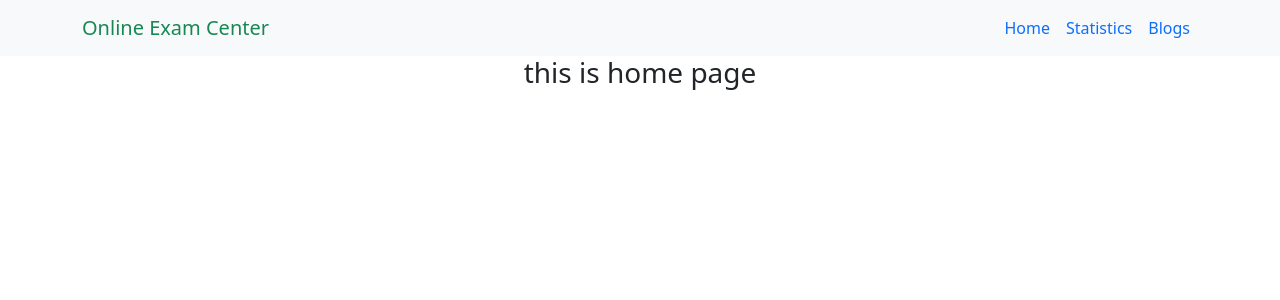
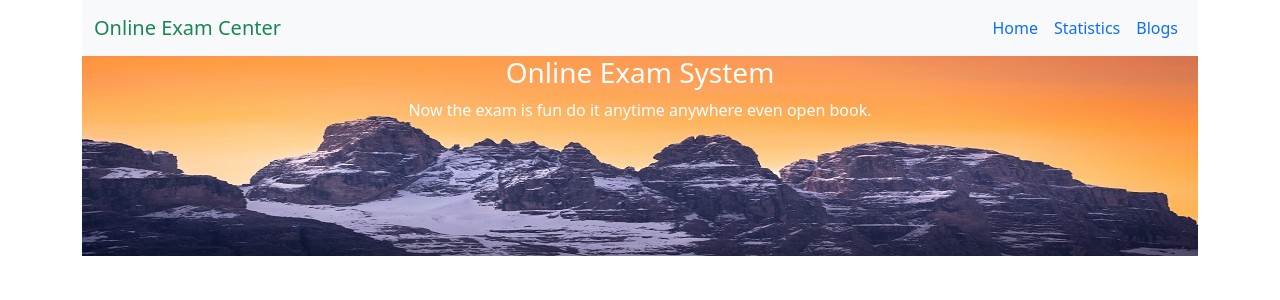
Before and after one commit to MotiurRahman/online-exam-center, a React (Create React App) app: page / in a window 1280 px wide. Shown: the top 300 px of the page. Built offline with nearby package versions, Linux system fonts and the light colour scheme.

Commit message:
Add Header

```diff
--- a/src/App.js
+++ b/src/App.js
@@ -26,7 +26,7 @@ const router = createBrowserRouter([
 
 function App() {
   return (
-    <div className="App">
+    <div className="App container">
       <RouterProvider router={router}></RouterProvider>
     </div>
   );
--- /dev/null
+++ b/src/Components/Home/Home.css
@@ -0,0 +1,6 @@
+.headerView {
+  background-image: url("/public/header.jpg");
+  width: 100%;
+  height: 200px;
+  background-repeat: round;
+}
--- a/src/Components/Home/Home.js
+++ b/src/Components/Home/Home.js
@@ -1,9 +1,16 @@
 import React from "react";
+import "./Home.css";
 
 const Home = () => {
   return (
     <div>
-      <h3>this is home page</h3>
+      <header className="headerView text-white">
+        <h3>Online Exam System</h3>
+        <p>Now the exam is fun do it anytime anywhere even open book.</p>
+      </header>
+      <main>
+        <section></section>
+      </main>
     </div>
   );
 };
```
Also changed, not shown: public/header.jpg (added), 1 other file (tests, documents, lock files or other folders).
